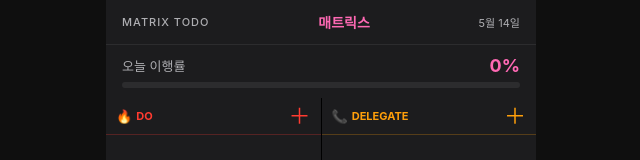
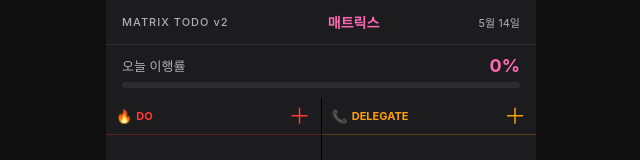
Before and after one commit to jajeonmatholic-max/matrixtodo, a React (Vite) app: page / in a window 1280 px wide. Shown: the top 160 px of the page, without its empty margins (319-959 px from the left). Built offline with nearby package versions, Linux system fonts and the light colour scheme.

Commit message:
Add version indicator and update docs with rebuilt assets containing 4 tabs

```diff
--- a/src/App.jsx
+++ b/src/App.jsx
@@ -31,7 +31,7 @@ export default function App() {
         flexShrink: 0, borderBottom: '1px solid var(--surface2)'
       }}>
         <span style={{ fontSize: 11, color: 'var(--text2)', fontWeight: 500, letterSpacing: 1 }}>
-          MATRIX TODO
+          MATRIX TODO v2
         </span>
         <span style={{ color: 'var(--pink)', fontWeight: 700, fontSize: 14 }}>
           {TAB_LABELS[tab]}
```
Also changed, not shown: 3 other files (tests, documents, lock files or other folders).
